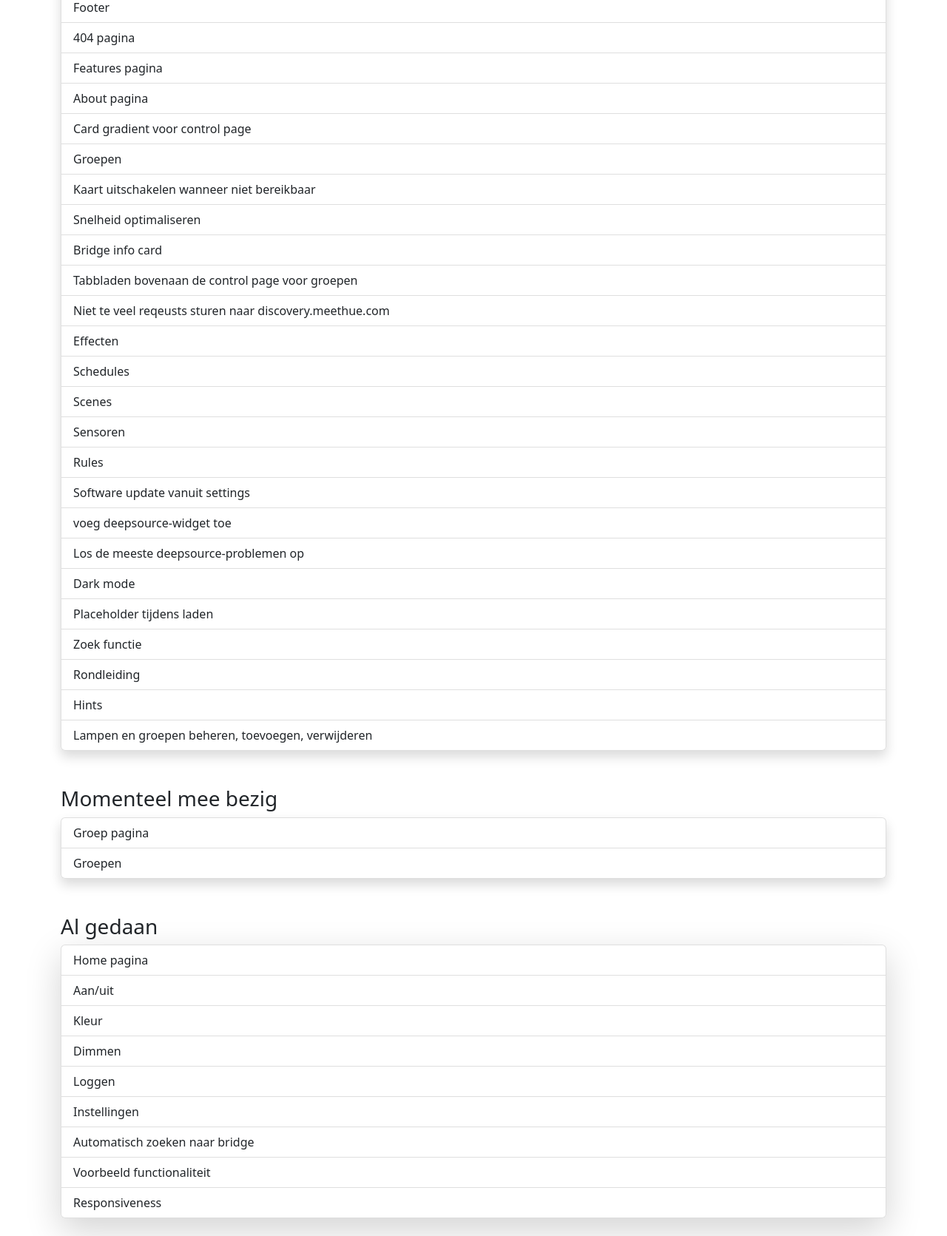
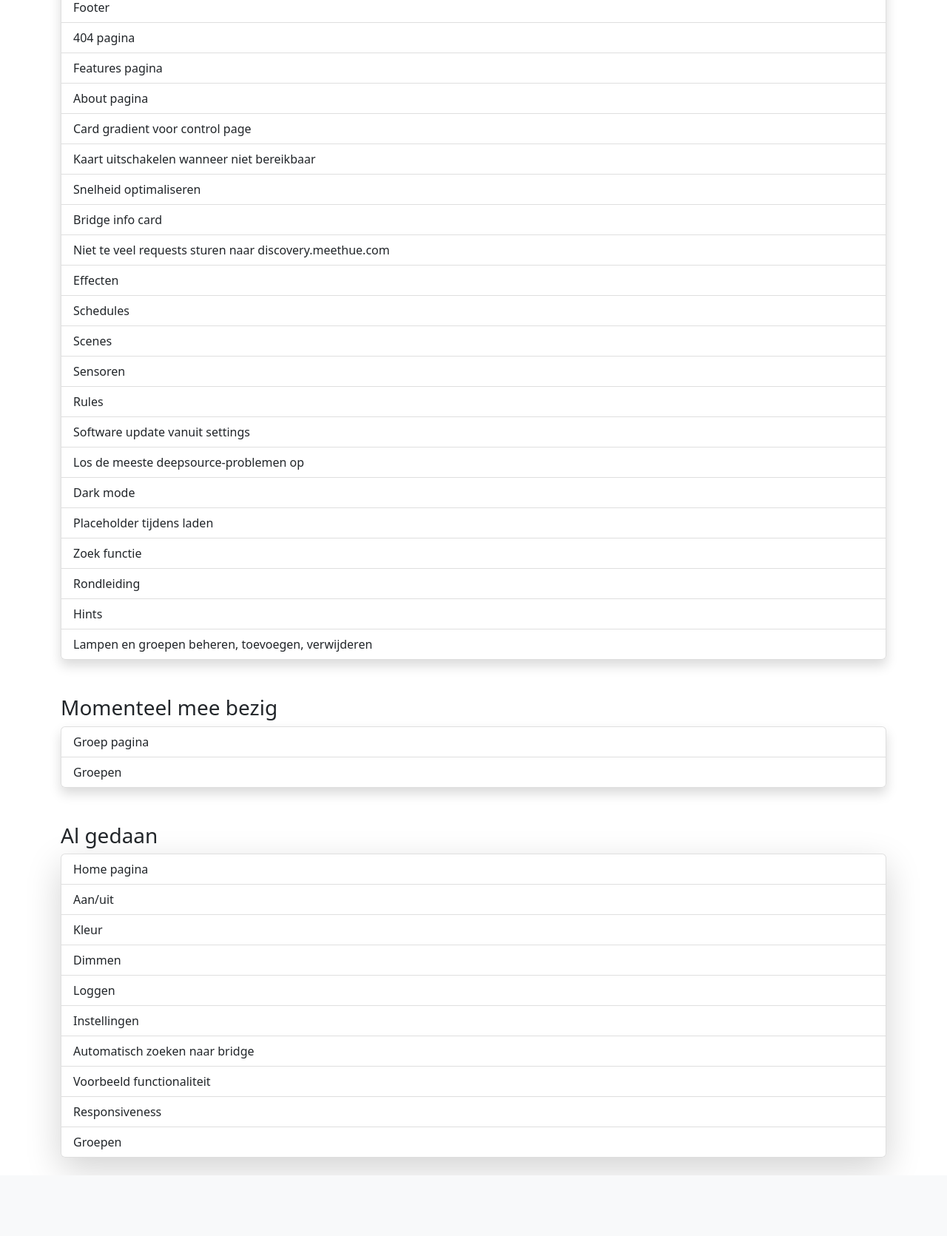
Before and after one commit to woutvos/Hue-control-site, a Flask app: page / in a window 1280 px wide. Shown: the part 1099-2770 px from the top of the page at 74% size. After the commit the page ends 2686 px from the top, so only its background shows below. Run offline with Flask 2, Linux system fonts and the light colour scheme.

Commit message:
Update the To do's

```diff
--- a/templates/home.html
+++ b/templates/home.html
@@ -34,19 +34,16 @@
             <li class="list-group-item">Features pagina</li>
             <li class="list-group-item">About pagina</li>
             <li class="list-group-item">Card gradient voor control page</li>
-            <li class="list-group-item">Groepen</li>
             <li class="list-group-item">Kaart uitschakelen wanneer niet bereikbaar</li>
             <li class="list-group-item">Snelheid optimaliseren</li>
             <li class="list-group-item">Bridge info card</li>
-            <li class="list-group-item">Tabbladen bovenaan de control page voor groepen</li>
-            <li class="list-group-item">Niet te veel reqeusts sturen naar discovery.meethue.com</li>
+            <li class="list-group-item">Niet te veel requests sturen naar discovery.meethue.com</li>
             <li class="list-group-item">Effecten</li>
             <li class="list-group-item">Schedules</li>
             <li class="list-group-item">Scenes</li>
             <li class="list-group-item">Sensoren</li>
             <li class="list-group-item">Rules</li>
             <li class="list-group-item">Software update vanuit settings</li>
-            <li class="list-group-item">voeg deepsource-widget toe</li>
             <li class="list-group-item">Los de meeste deepsource-problemen op</li>
             <li class="list-group-item">Dark mode</li>
             <li class="list-group-item">Placeholder tijdens laden</li>
@@ -74,6 +71,7 @@
             <a class="list-group-item list-group-item-action" href="{{ url_for('settings') }}">Automatisch zoeken naar bridge</a>
             <a class="list-group-item list-group-item-action" href="{{ url_for('settings') }}">Voorbeeld functionaliteit</a>
             <li class="list-group-item">Responsiveness</li>
+            <a class="list-group-item list-group-item-action" href="{{ url_for('control_page') }}">Groepen</a>
         </div>
     </div>
 {% endblock content %}
```
